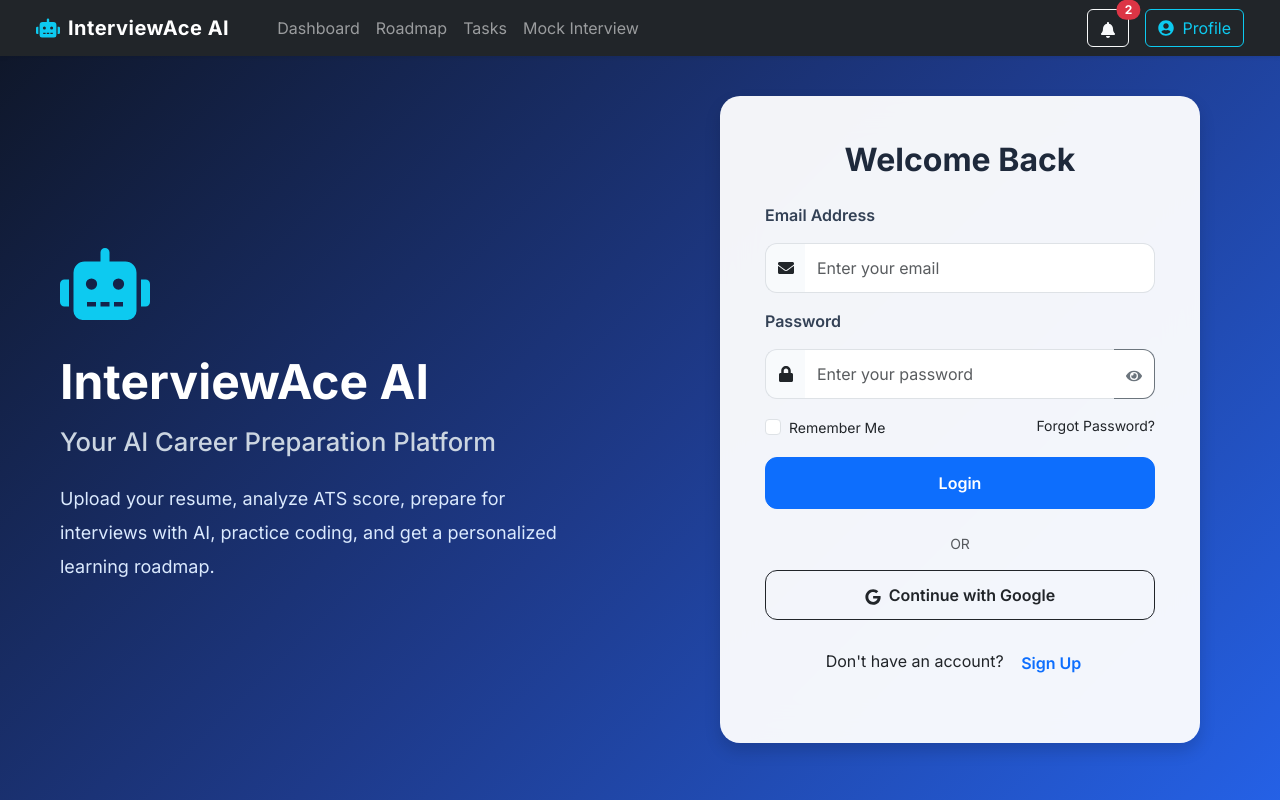
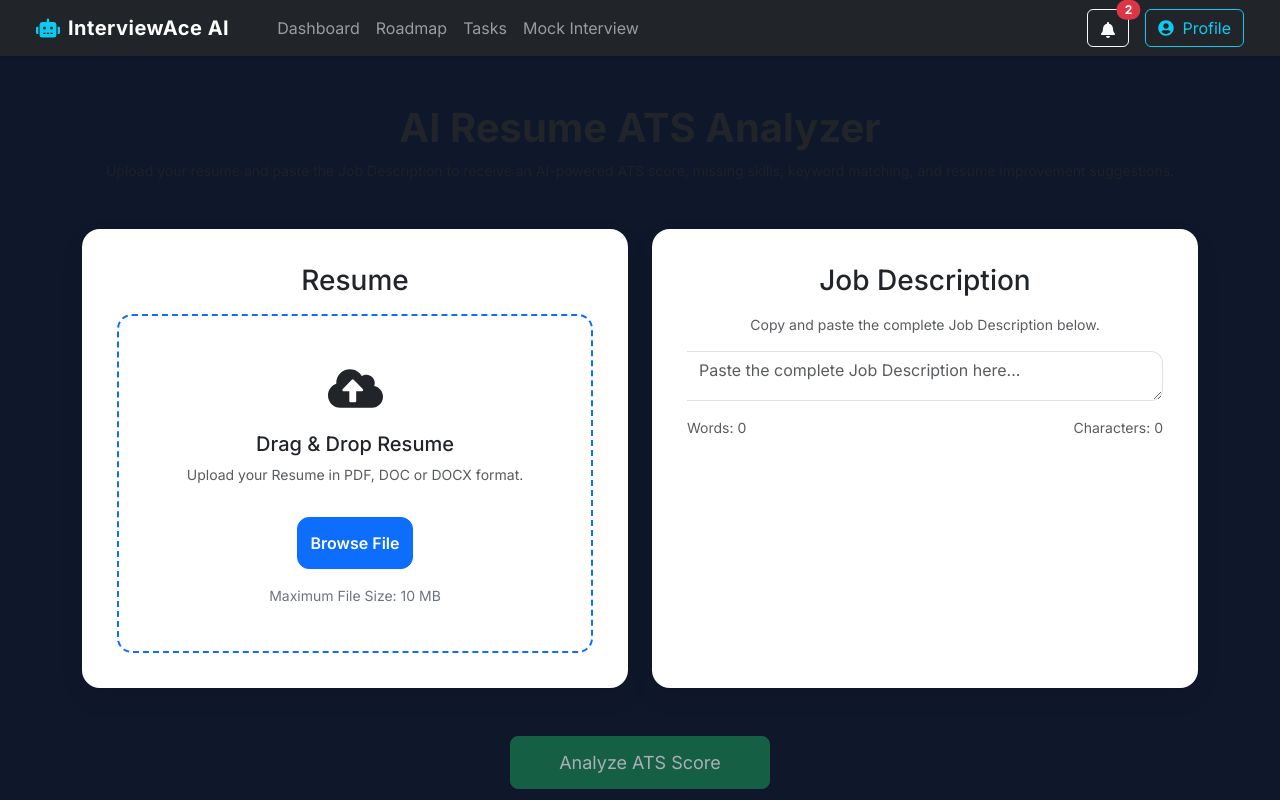
Before and after one commit to Arunitdy/Resume, a React (Vite) app in the folder client/: page / in a window 1280 px wide. Shown: the top 800 px of the page. Built offline with nearby package versions, Linux system fonts and the light colour scheme.

Commit message:
feat: implement routing for authentication and update redirect after login

```diff
--- a/client/src/App.tsx
+++ b/client/src/App.tsx
@@ -1,4 +1,6 @@
-import { useState } from 'react'
+import { useState } from 'react';
+import { Routes, Route } from "react-router-dom";
+
 import Navbar from './components/Navbar/Navbar';
 import Footer from './components/Footer/Footer';
 import ResumeAnalyzer from './pages/ResumeAnalyzer/ResumeAnalyzer';
@@ -11,8 +13,10 @@
   return (
     <>
       < Navbar/>
-      {/*< ResumeAnalyzer/>*/}
-      < Auth/>
+      <Routes>
+        <Route path="/login" element={<Auth />} />
+        <Route path="/" element={<ResumeAnalyzer />} />
+      </Routes>
       < Footer/>
     </>
   )
--- a/client/src/pages/Auth/Auth.tsx
+++ b/client/src/pages/Auth/Auth.tsx
@@ -55,7 +55,7 @@
               alert("Login Successful");
 
               // Later we'll replace this with React Router navigation
-              window.location.href="/dashboard";
+              window.location.href="/";
 
           }
 
```
